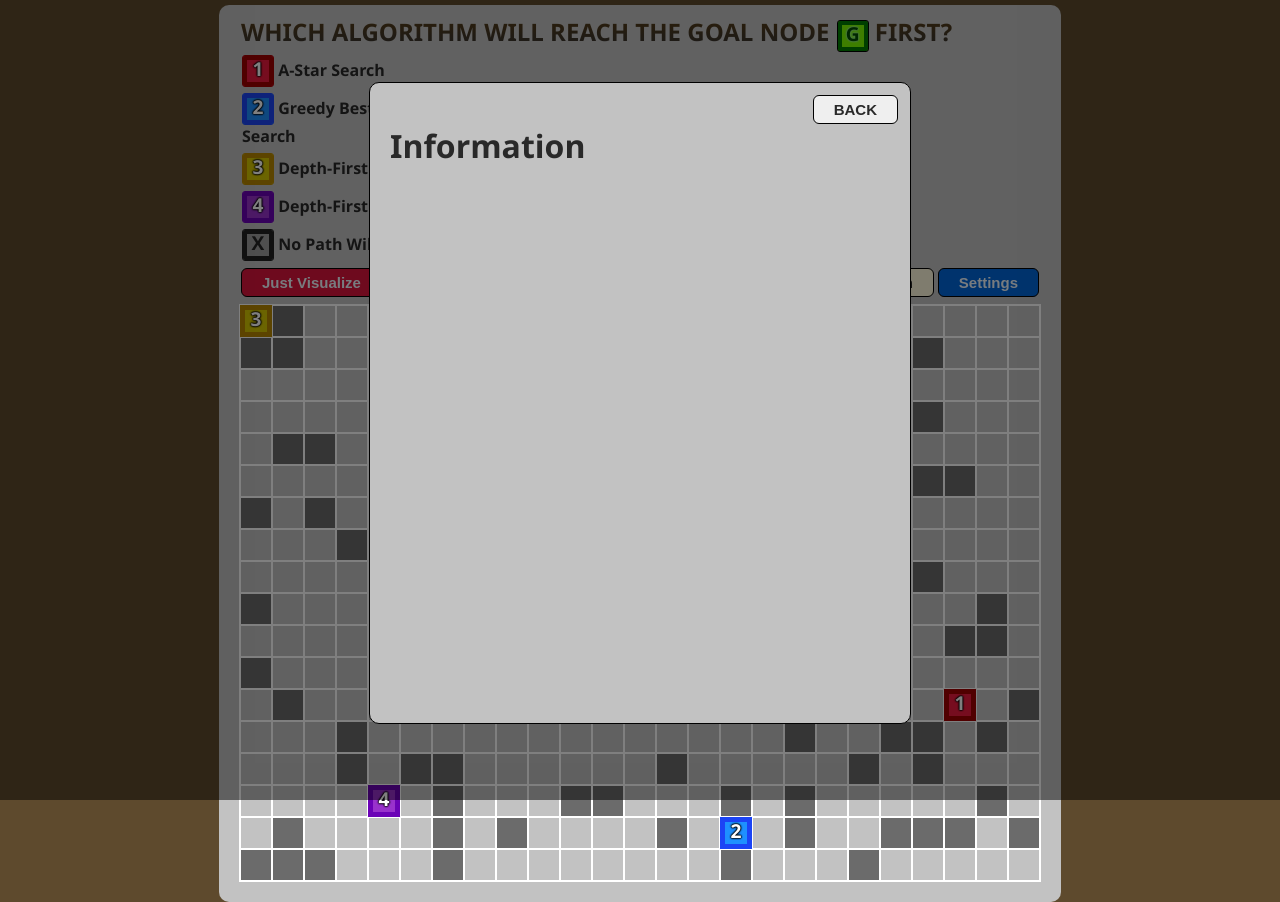
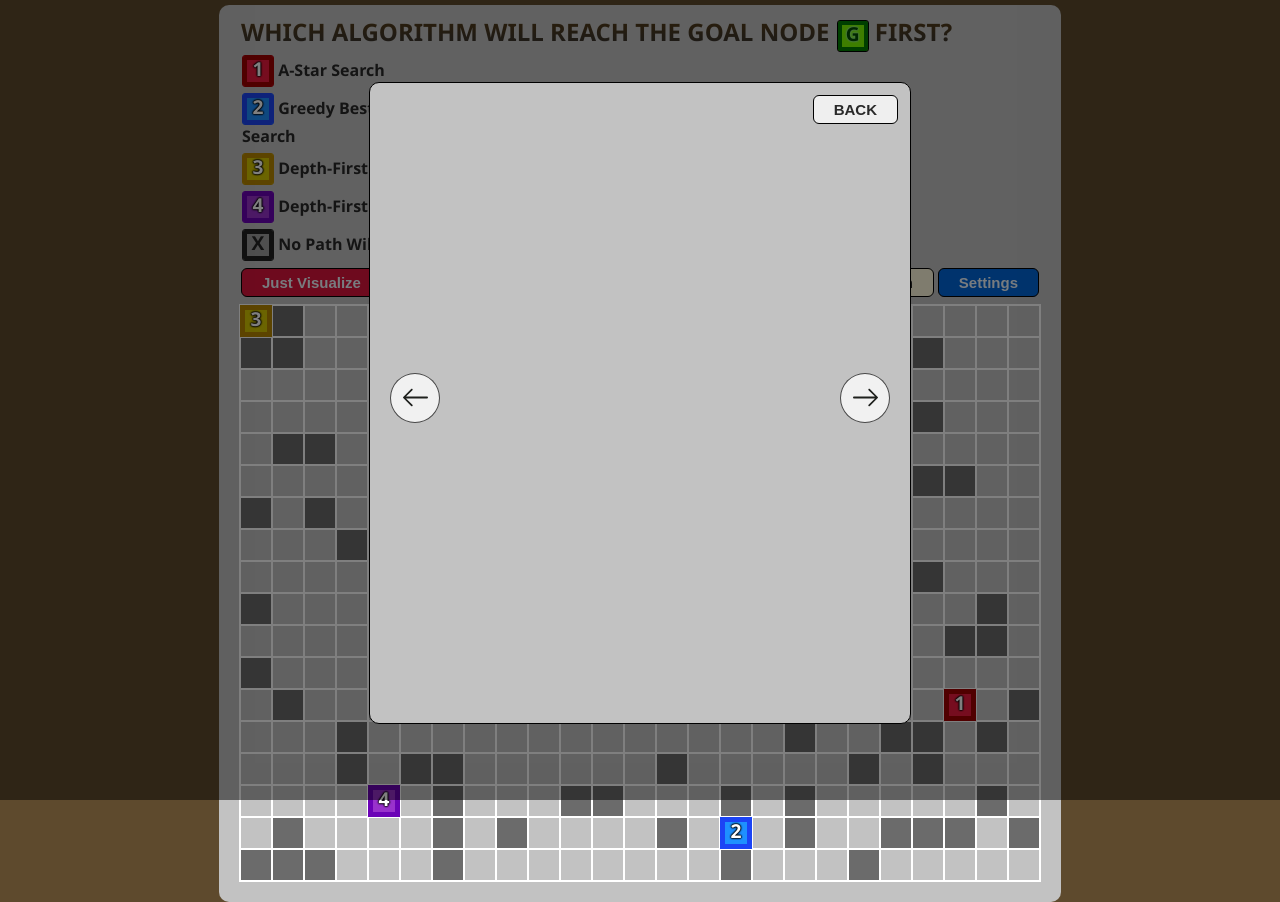
Before and after one commit to vik-ma/pathfinding-race, a React (Create React App) app: page / in a window 1280 px wide. Both pictures are taken after a click on the button "Information". Built offline with nearby package versions, Linux system fonts and the light colour scheme.

Commit message:
Added next and prev buttons to SliderWindow

```diff
--- a/src/App.css
+++ b/src/App.css
@@ -166,8 +166,36 @@ body {
 
 .infoButton {
     background-color: cornsilk;
+}
 
-}
+.sliderButton {
+    width: 50px;
+    height: 50px;
+    border-radius: 50%;
+    background: #f1f1f1;
+    border: 1px solid rgba(0,0,0,0.7);
+    position: absolute;
+    display: flex;
+    justify-content: center;
+    align-items: center;
+    cursor: pointer;
+  }
+
+  .sliderButton img {
+    width: 25px;
+    height: 25px;
+    pointer-events: none;
+  }
+  .prev {
+    top: 50%;
+    left: 20px;
+    transform: translateY(-60%);
+  }
+  .next {
+    top: 50%;
+    right: 20px;
+    transform: translateY(-60%);
+  }
 
 .settingsMenuButton {
     background-color: rgb(0, 102, 218);
--- /dev/null
+++ b/src/InfoSliders/SliderButton.js
@@ -0,0 +1,18 @@
+import leftArrow from "../Icons/left-arrow.svg";
+import rightArrow from "../Icons/right-arrow.svg";
+
+export const SliderButton = ({ changeSlide, direction }) => {
+  return (
+    <button
+      onClick={changeSlide}
+      className={
+        direction === "next" ? "sliderButton next" : "sliderButton prev"
+      }
+    >
+      <img
+        src={direction === "next" ? rightArrow : leftArrow}
+        alt="Right Arrow"
+      />
+    </button>
+  );
+};
--- a/src/InfoSliders/SliderWindow.js
+++ b/src/InfoSliders/SliderWindow.js
@@ -1,14 +1,29 @@
 import React, { useContext, useState } from "react";
 import { GridContext } from "../Helpers/GridContexts";
+import { AlgoInfo } from "./AlgoInfo";
+import { SliderButton } from "./SliderButton";
 
 export const SliderWindow = () => {
   const { setIsInfoRendered } = useContext(GridContext);
+
+  const [slideIndex, setSlideIndex] = useState(0);
+
+  const nextSlide = () => {};
+
+  const prevSlide = () => {};
+
   return (
     <div className="popupBackground">
       <div className="popupBackdrop infoBackdrop">
         <div className="infoInner">
-          <h1>Information</h1>
-          <button className="settingsButton infoButtonBack" onClick={() => setIsInfoRendered(false)}>BACK</button>
+          <SliderButton changeSlide={nextSlide} direction={"next"} />
+          <SliderButton changeSlide={prevSlide} direction={"prev"} />
+          <button
+            className="settingsButton infoButtonBack"
+            onClick={() => setIsInfoRendered(false)}
+          >
+            BACK
+          </button>
         </div>
       </div>
     </div>
```
Also changed, not shown: src/Icons/left-arrow.svg (added), src/Icons/right-arrow.svg (added).
